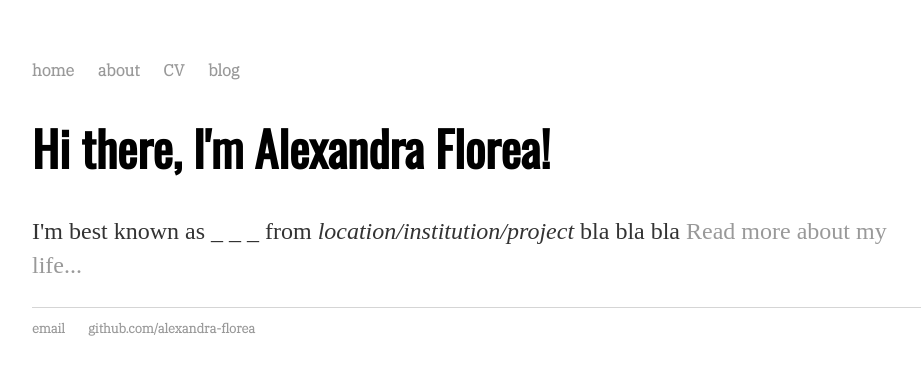
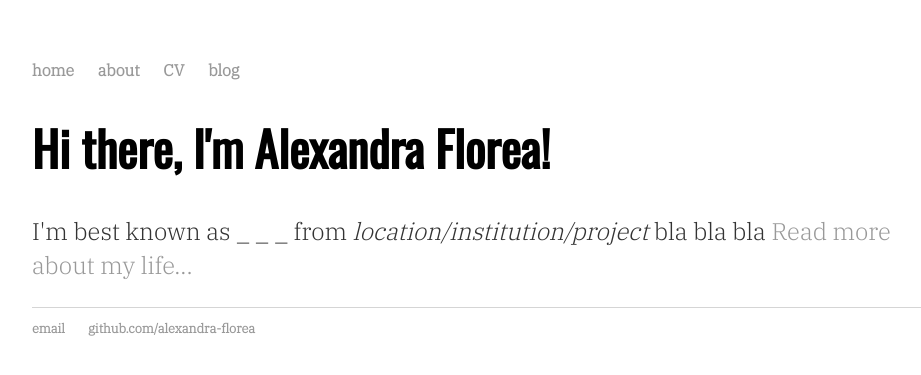
Before and after one commit to alexandra-florea/alexandra-florea.github.io, a Jekyll site: the page built from index.html, in a window 1280 px wide. Shown: the top 375 px of the page, without its empty margins (160-1081 px from the left). Built offline with Jekyll 4.4.1, drawn with Linux system fonts in a browser that asks for light colours.

Commit message:
Update main.css

```diff
--- a/css/main.css
+++ b/css/main.css
@@ -1,4 +1,5 @@
 body {
+    font-family:'IBM Plex Serif', serif;
     margin: 60px auto;
     width: 70%;
 }
```
